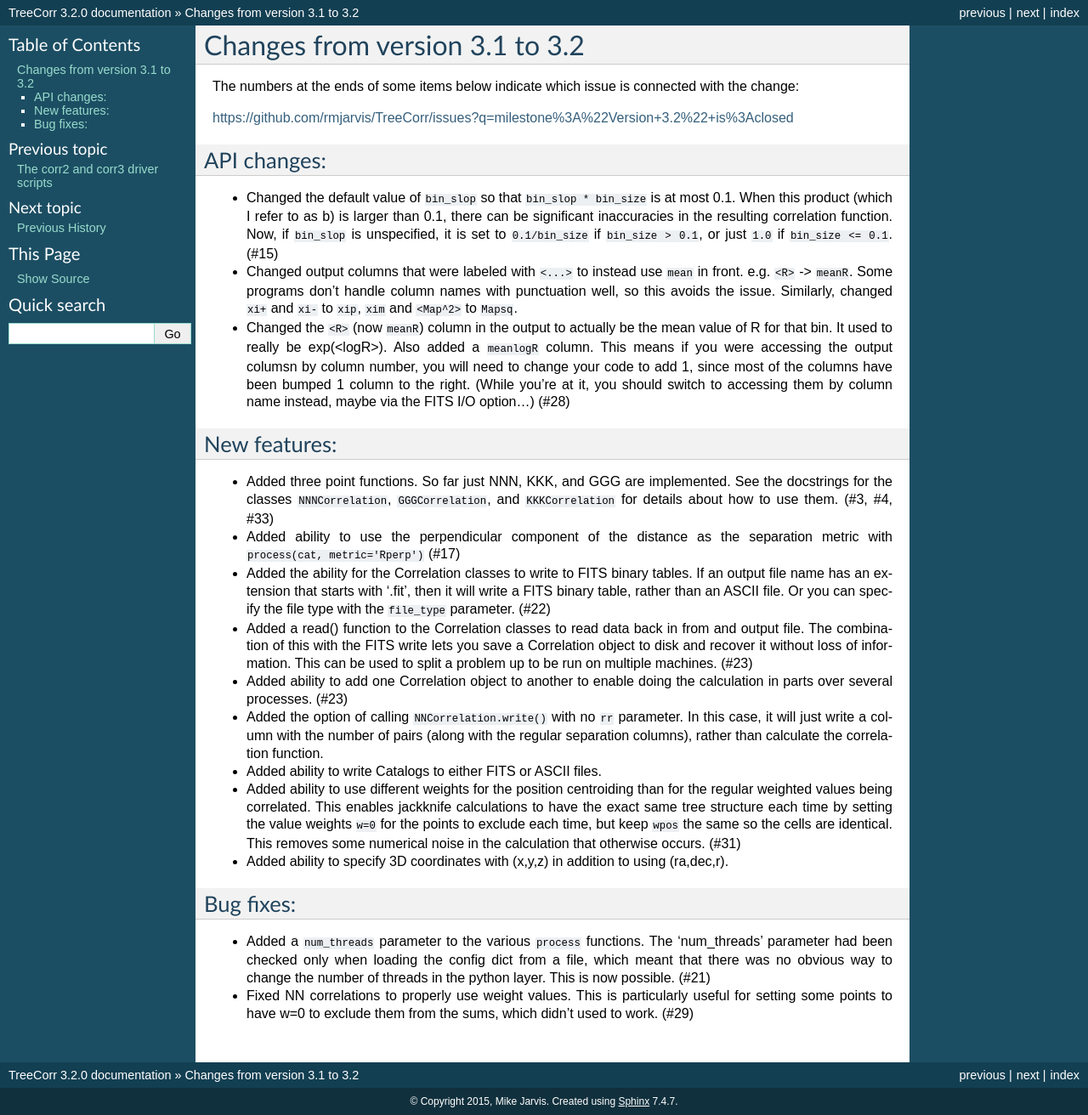
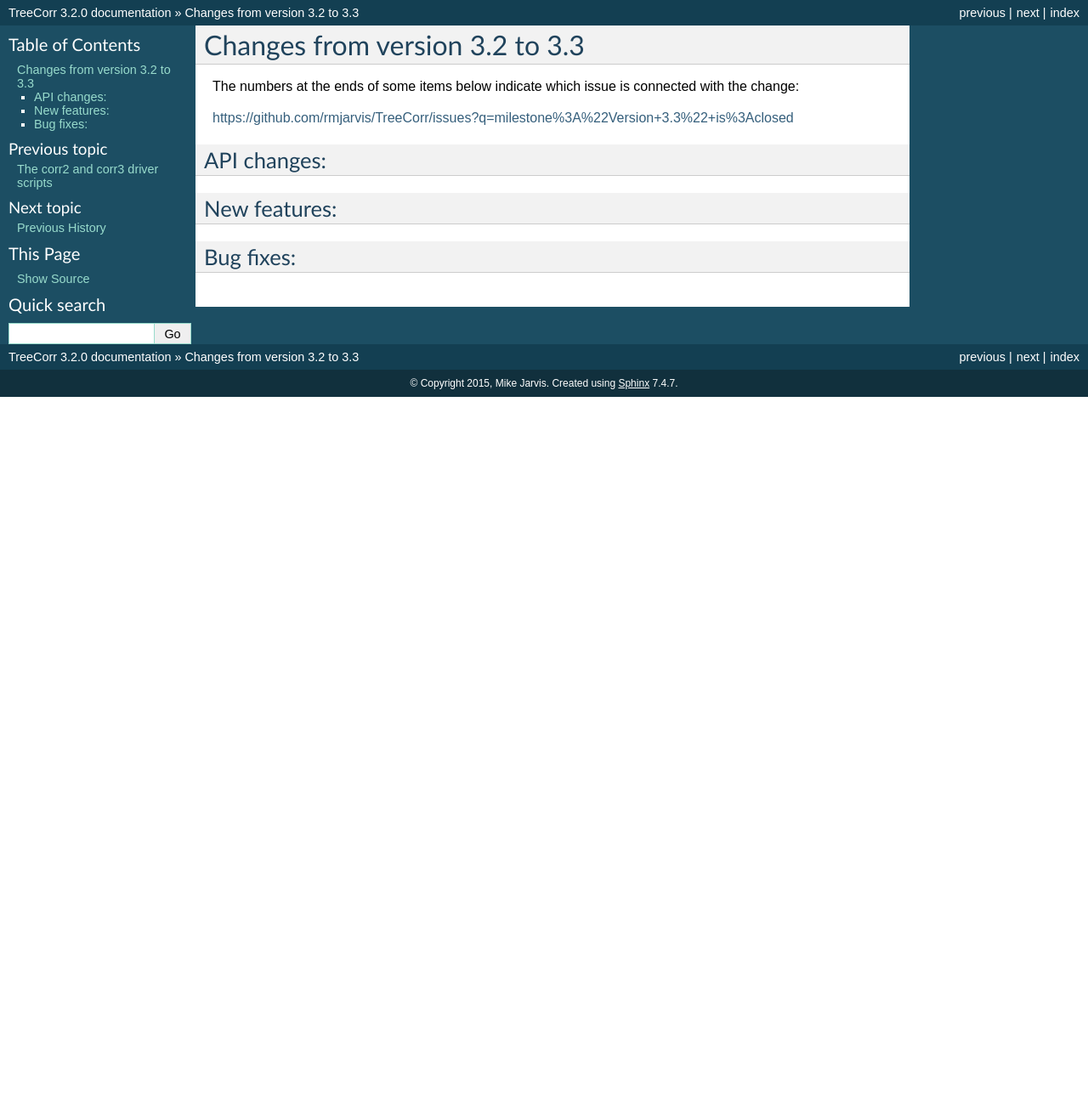
Before and after one commit to rmjarvis/TreeCorr, a Sphinx documentation site: the page built from docs/changes.rst, in a window 1280 px wide. Shown: the whole page at 85% size. Built offline with Sphinx 7.4.7, drawn with Linux system fonts in a browser that asks for light colours; the version number is read from the project's files by our own code; after the commit the page ends 900 px from its top, so only the background shows below that.

Commit message:
Setup master for version 3.3

```diff
--- a/CHANGELOG.rst
+++ b/CHANGELOG.rst
@@ -1,73 +1,19 @@
-Changes from version 3.1 to 3.2
+Changes from version 3.2 to 3.3
 ===============================
 
 The numbers at the ends of some items below indicate which issue is connected
 with the change:
 
-https://github.com/rmjarvis/TreeCorr/issues?q=milestone%3A%22Version+3.2%22+is%3Aclosed
+https://github.com/rmjarvis/TreeCorr/issues?q=milestone%3A%22Version+3.3%22+is%3Aclosed
 
 
 API changes:
 ------------
 
-- Changed the default value of ``bin_slop`` so that ``bin_slop * bin_size`` is
-  at most 0.1.  When this product (which I refer to as b) is larger than 0.1,
-  there can be significant inaccuracies in the resulting correlation function.
-  Now, if ``bin_slop`` is unspecified, it is set to ``0.1/bin_size`` if
-  ``bin_size > 0.1``, or just ``1.0`` if ``bin_size <= 0.1``. (#15)
-- Changed output columns that were labeled with ``<...>`` to instead use
-  ``mean`` in front.  e.g. ``<R>`` -> ``meanR``.  Some programs don't handle
-  column names with punctuation well, so this avoids the issue.  Similarly,
-  changed ``xi+`` and ``xi-`` to ``xip``, ``xim`` and ``<Map^2>`` to ``Mapsq``.
-- Changed the ``<R>`` (now ``meanR``) column in the output to actually be the
-  mean value of R for that bin. It used to really be exp(<logR>).  Also added
-  a ``meanlogR`` column.  This means if you were accessing the output columsn
-  by column number, you will need to change your code to add 1, since most of
-  the columns have been bumped 1 column to the right.  (While you're at it,
-  you should switch to accessing them by column name instead, maybe via the
-  FITS I/O option...) (#28)
-
 
 New features:
 -------------
 
-- Added three point functions.  So far just NNN, KKK, and GGG are implemented.
-  See the docstrings for the classes ``NNNCorrelation``, ``GGGCorrelation``,
-  and ``KKKCorrelation`` for details about how to use them. (#3, #4, #33)
-- Added ability to use the perpendicular component of the distance as the
-  separation metric with ``process(cat, metric='Rperp')`` (#17)
-- Added the ability for the Correlation classes to write to FITS binary tables.
-  If an output file name has an extension that starts with '.fit', then it will
-  write a FITS binary table, rather than an ASCII file.  Or you can specify the
-  file type with the ``file_type`` parameter. (#22)
-- Added a read() function to the Correlation classes to read data back in from
-  and output file.  The combination of this with the FITS write lets you save a
-  Correlation object to disk and recover it without loss of information.  This
-  can be used to split a problem up to be run on multiple machines. (#23)
-- Added ability to add one Correlation object to another to enable doing the
-  calculation in parts over several processes. (#23)
-- Added the option of calling ``NNCorrelation.write()`` with no ``rr``
-  parameter.  In this case, it will just write a column with the number of
-  pairs (along with the regular separation columns), rather than calculate the
-  correlation function.
-- Added ability to write Catalogs to either FITS or ASCII files.
-- Added ability to use different weights for the position centroiding than for
-  the regular weighted values being correlated.  This enables jackknife
-  calculations to have the exact same tree structure each time by setting
-  the value weights ``w=0`` for the points to exclude each time, but keep
-  ``wpos`` the same so the cells are identical.  This removes some numerical
-  noise in the calculation that otherwise occurs. (#31)
-- Added ability to specify 3D coordinates with (x,y,z) in addition to using
-  (ra,dec,r).
-
 
 Bug fixes:
 ----------
-
-- Added a ``num_threads`` parameter to the various ``process`` functions.  The
-  'num_threads' parameter had been checked only when loading the config dict
-  from a file, which meant that there was no obvious way to change the number
-  of threads in the python layer. This is now possible. (#21)
-- Fixed NN correlations to properly use weight values.  This is particularly
-  useful for setting some points to have w=0 to exclude them from the sums,
-  which didn't used to work. (#29)
--- a/docs/history.rst
+++ b/docs/history.rst
@@ -1,6 +1,9 @@
 
 Previous History
 ================
+
+`Changes from version 3.1 to 3.2
+<https://github.com/rmjarvis/TreeCorr/blob/releases/3.2/CHANGELOG.rst>`_
 
 `Changes from version 3.0 to 3.1
 <https://github.com/rmjarvis/TreeCorr/blob/releases/3.1/CHANGELOG.rst>`_
--- a/treecorr/__init__.py
+++ b/treecorr/__init__.py
@@ -12,7 +12,7 @@
 #    and/or other materials provided with the distribution.
 
 
-version = '3.2.0'
+version = '3.3'
 
 from . import util
 from .celestial import CelestialCoord, angle_units, arcsec, arcmin, degrees, hours, radians
```
